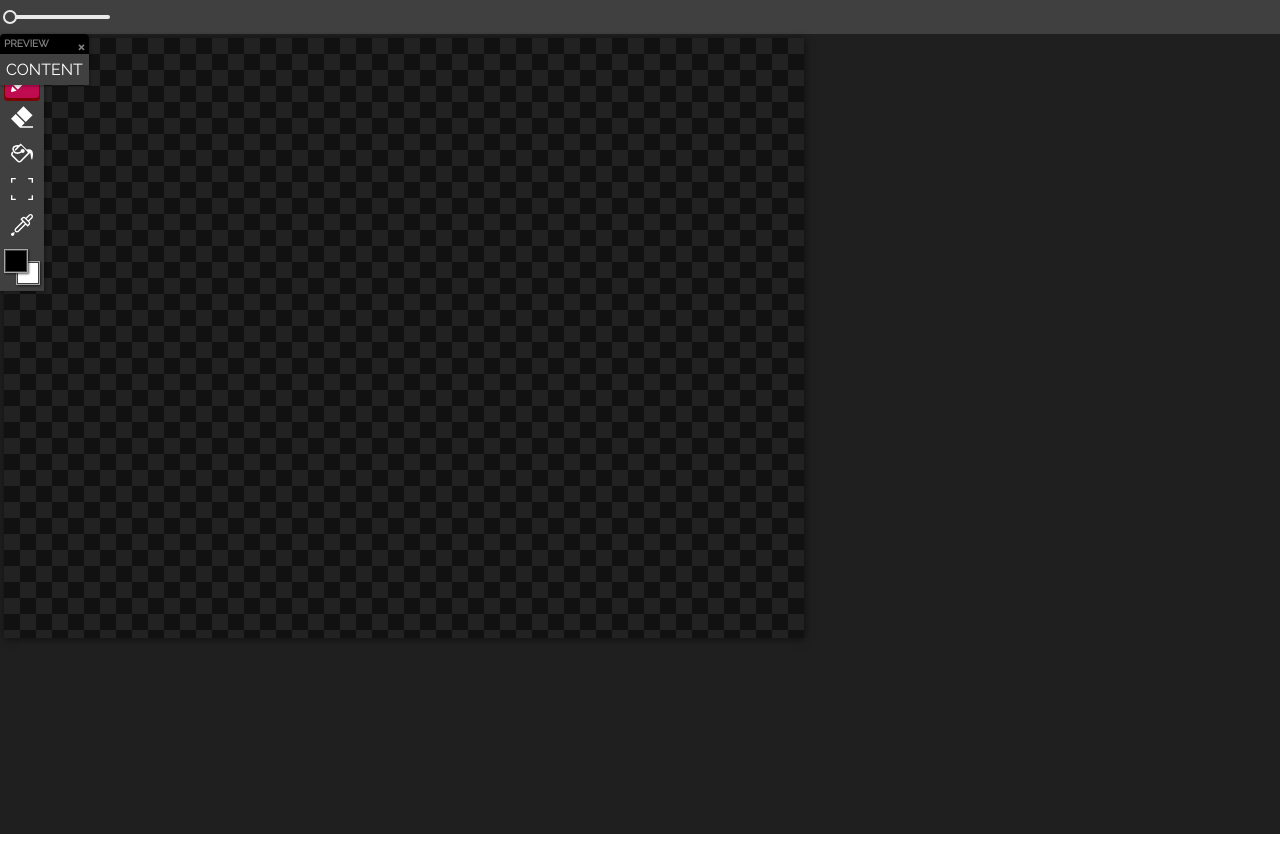
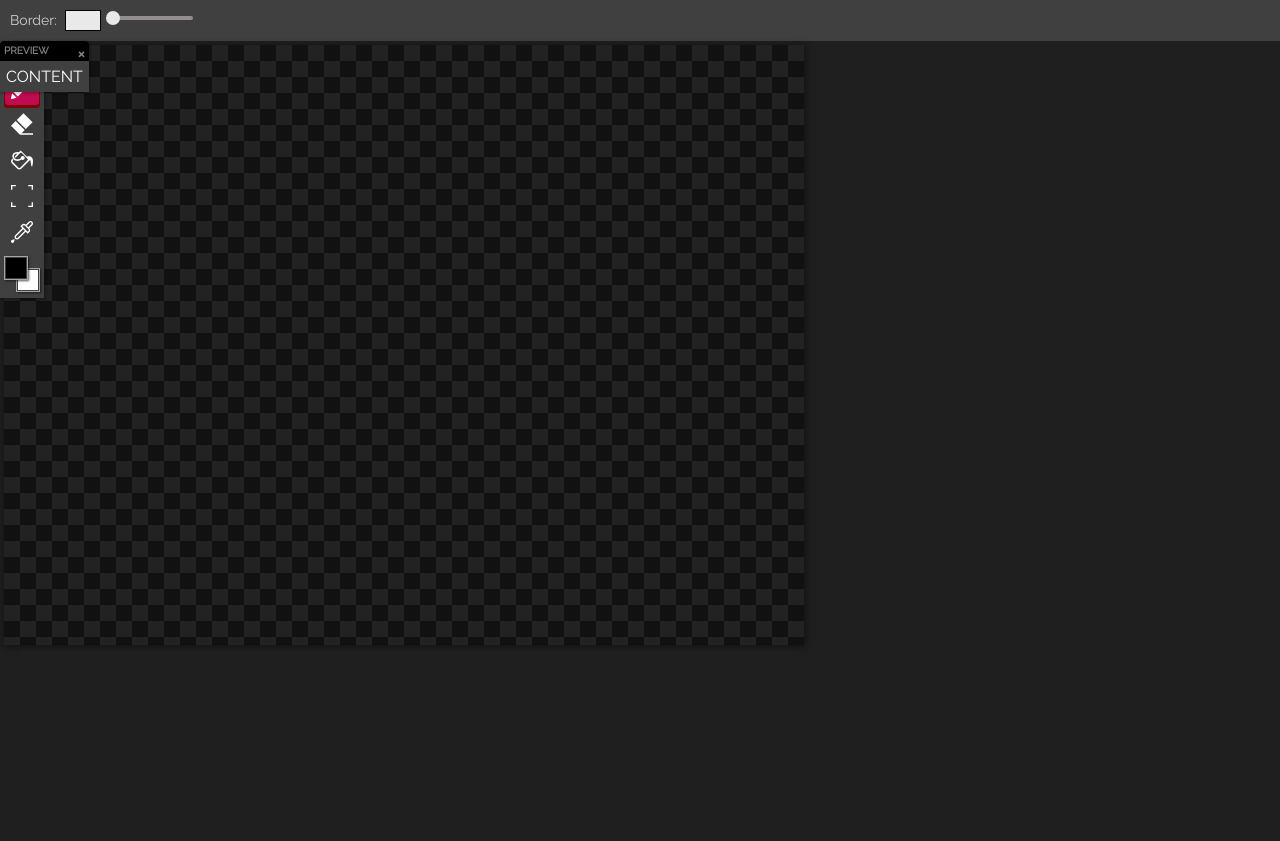
Before and after one commit to yuanworks/pixelly, a React (Create React App) app: page / in a window 1280 px wide. Built offline with nearby package versions, Linux system fonts and the light colour scheme.

Commit message:
Border width design

```diff
--- a/src/components/layout/MainToolbar.css
+++ b/src/components/layout/MainToolbar.css
@@ -1,4 +1,21 @@
 .MainToolbar {
+  color: #d2cece;
   background-color: #404040;
   padding: 10px;
+  font-size: 14px;
 }
+
+.MainToolbar-input {
+  display: inline-block;
+  width: 36px;
+  margin-left: 8px;
+  border: 1px solid black;
+  background-color: #e9e9e9;
+  padding: 2px;
+}
+
+.MainToolbar-slider {
+  display: inline-block;
+  width: 80px;
+  margin-left: 12px;
+}
--- a/src/components/layout/MainToolbar.js
+++ b/src/components/layout/MainToolbar.js
@@ -11,8 +11,10 @@ class MainToolbar extends Component {
   render() {
     return (
       <div className="MainToolbar">
-        <div style={{width: 100}}>
-          <Slider min={1} max={20} defaultValue={1} onAfterChange={log} handleStyle={{backgroundColor: '#404040', borderColor: '#e9e9e9'}} dotStyle={{color: '#fff'}} />
+        <div style={{display: "inline-block"}}>Border:</div>
+        <input className="MainToolbar-input" type="text" name="border-width" />
+        <div className="MainToolbar-slider">
+          <Slider min={1} max={20} defaultValue={1} onAfterChange={log} railStyle={{backgroundColor: '#948e8e'}} handleStyle={{backgroundColor: '#e9e9e9', borderColor: '#e9e9e9'}} dotStyle={{color: '#fff'}} />
         </div>
       </div>
     )
```
